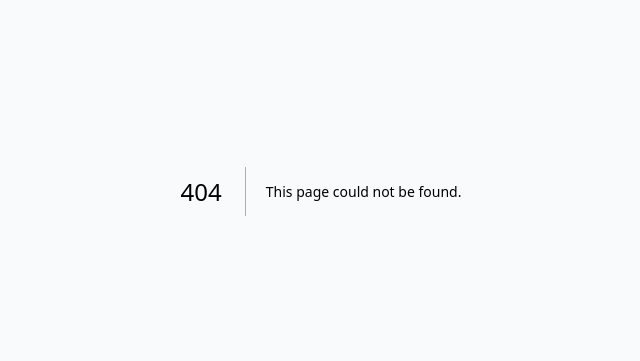
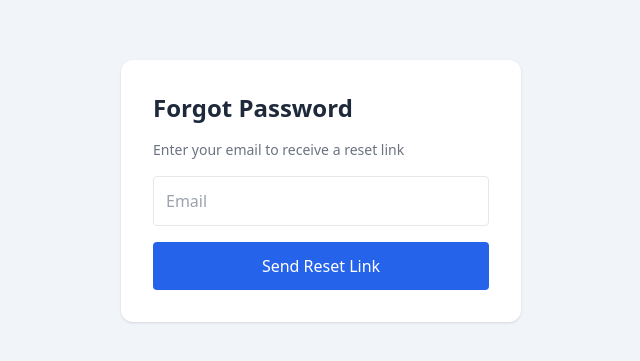
Before and after one commit to xiansheng31/TTSGP---Booking-System, a Next.js app: page /forgot-password in a window 1280 px wide. Before the commit this address had no page. Shown: the part 209-570 px from the top of the page, without its empty margins (319-959 px from the left). Built offline with nearby package versions, Linux system fonts and the light colour scheme; no server answers.

Commit message:
Create page.tsx

```diff
--- /dev/null
+++ b/src/app/forgot-password/page.tsx
@@ -0,0 +1,152 @@
+'use client'
+
+import { useState } from 'react'
+import { supabase } from '@/lib/supabase'
+import toast from 'react-hot-toast'
+
+export default function ForgotPasswordPage(){
+
+const [email,setEmail]=
+useState('')
+
+const [loading,setLoading]=
+useState(false)
+
+
+
+async function sendReset(){
+
+if(!email){
+
+toast.error(
+'Please enter email'
+)
+
+return
+
+}
+
+
+setLoading(true)
+
+
+const {error}=
+await supabase
+.auth
+.resetPasswordForEmail(
+
+email,
+
+{
+redirectTo:
+'https://ttsgp-booking-system.vercel.app/reset-password'
+}
+
+)
+
+
+setLoading(false)
+
+
+if(error){
+
+toast.error(
+error.message
+)
+
+return
+
+}
+
+
+toast.success(
+'Password reset link sent'
+)
+
+}
+
+
+
+return(
+
+<div className="
+min-h-screen
+flex
+items-center
+justify-center
+bg-slate-100
+">
+
+<div className="
+bg-white
+p-8
+rounded-xl
+shadow
+w-[400px]
+space-y-4
+">
+
+<h1 className="
+text-2xl
+font-bold
+">
+
+Forgot Password
+
+</h1>
+
+<p className="
+text-gray-500
+text-sm
+">
+
+Enter your email to receive a reset link
+
+</p>
+
+
+<input
+type="email"
+value={email}
+onChange={(e)=>
+setEmail(
+e.target.value
+)}
+placeholder="Email"
+className="
+w-full
+border
+rounded
+p-3
+"
+/>
+
+
+<button
+onClick={sendReset}
+className="
+w-full
+bg-blue-600
+text-white
+rounded
+p-3
+"
+>
+
+{
+loading
+?
+'Sending...'
+:
+'Send Reset Link'
+}
+
+</button>
+
+</div>
+
+</div>
+
+)
+
+}
```
